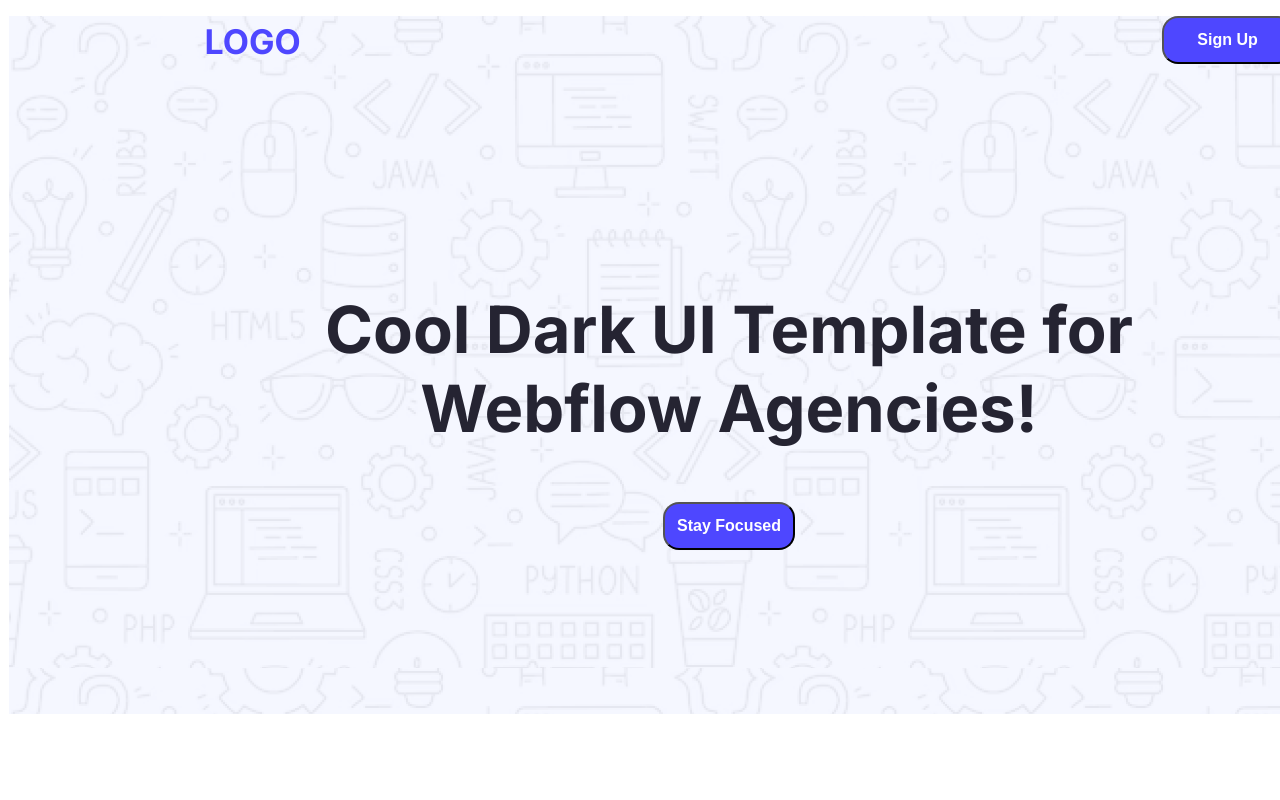
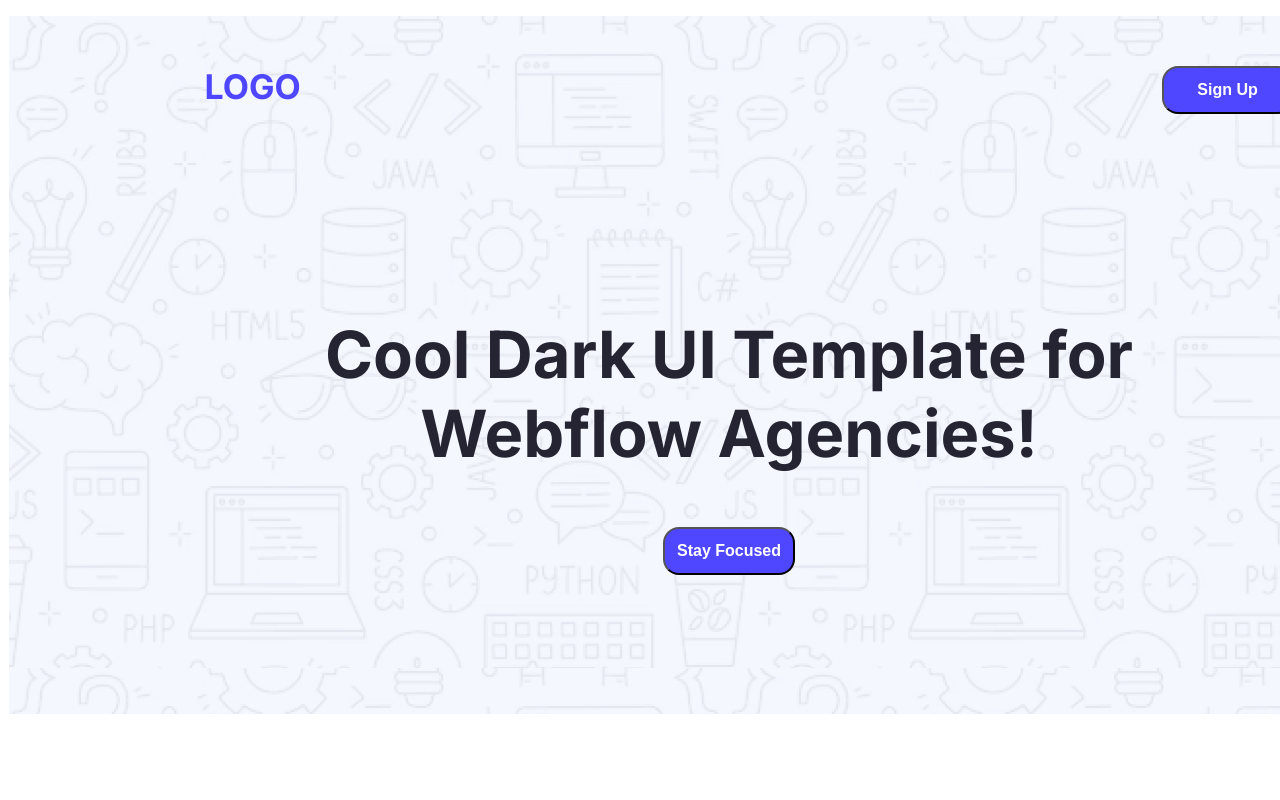
Before and after one commit to Dibakar-Biswas/assignment-1, a plain HTML site: page index.html in a window 1280 px wide. Shown: the top 800 px of the page. Drawn offline with Linux system fonts and the light colour scheme; a web font is replaced by a local one.

Commit message:
added some margin

```diff
--- a/index.html
+++ b/index.html
@@ -148,7 +148,7 @@
         <h1 class="last-logo">LOGO</h1>
         <p>Ready to elevate your online presence? Contact us today to discuss <br> your project and discover how we can bring your vision to life.</p>
         <nav>
-            <ul>
+            <ul class="class-mate">
                 <li><a href="">Home</a></li>
                 <li><a href="">About</a></li>
                 <li><a href="">How it Works</a></li>
--- a/styles/assign.css
+++ b/styles/assign.css
@@ -19,28 +19,24 @@
     justify-content: space-around;
     gap: 550px;
 }
-nav{
-    text-decoration: none;
-
-}
 nav ul{
     display: flex;
-}
-nav ul li{
     list-style: none;
+    text-decoration: none;
 }
 .inter{
   font-family: "Inter", sans-serif;
   font-optical-sizing: auto;
+  display: inline-flexbox;
   font-weight:bold;
   font-style: normal;
   color: #4E47FF;
   font-size: 34px;
-  margin-top: 5px;
+  margin-top: 50px;
 }
-
-
 .btn-sign{
+    /* display: inline-flex; */
+    margin-top: 50px;
     height: 48px;
     width: 132px;
     color: #FFFFFF;
@@ -51,7 +47,7 @@ nav ul li{
 }
 .agency{
     text-align: center;
-    margin-top: 200px;
+    margin-top: 180px;
 }
 .dark{
     color: #252432;
@@ -294,16 +290,8 @@ button:hover {
     align-items: center;
     justify-content: center;
 }
-/* .class-mate{
+.class-mate{
     display: flex;
     justify-content: center;
     gap: 40px;
-     class="class-mate"
-} */
-
-nav ul{
-    display: flex;
-    justify-content: center;
-    gap: 40px;
-    text-decoration: none;
 }
```
